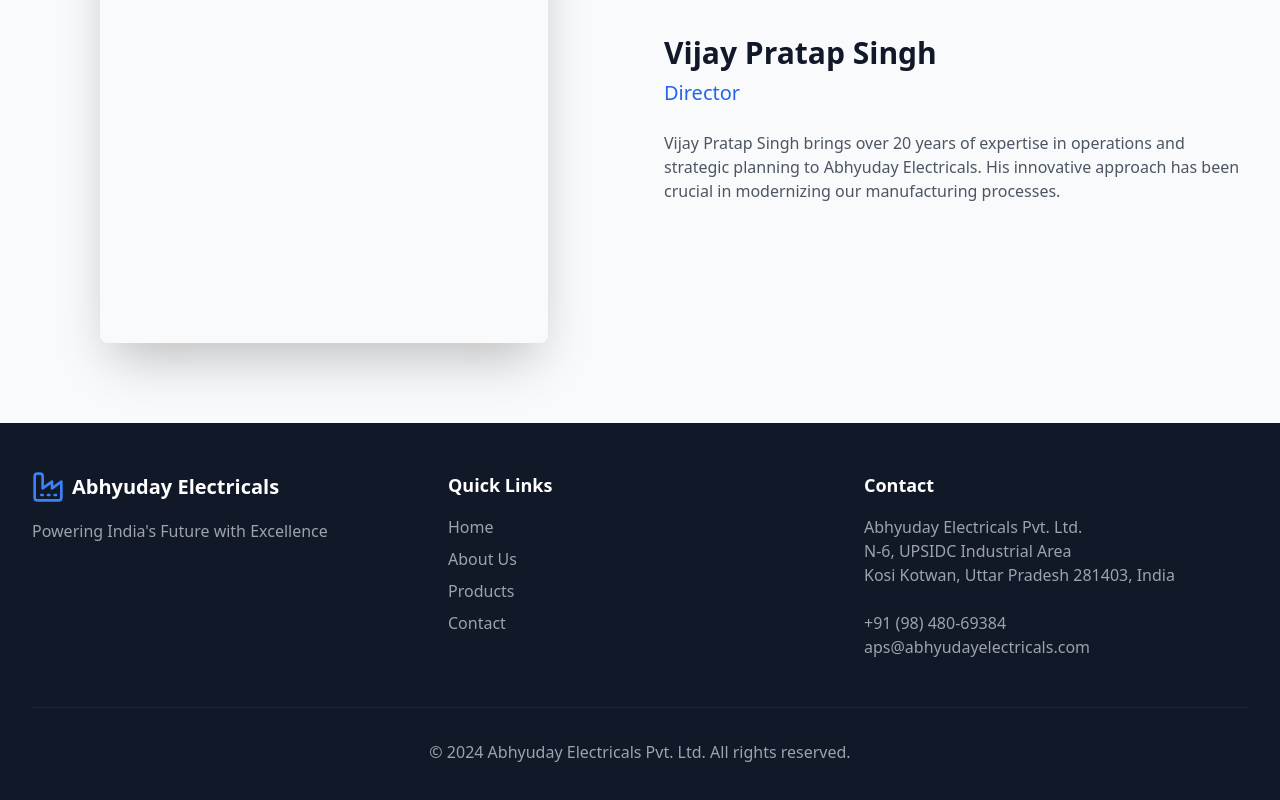
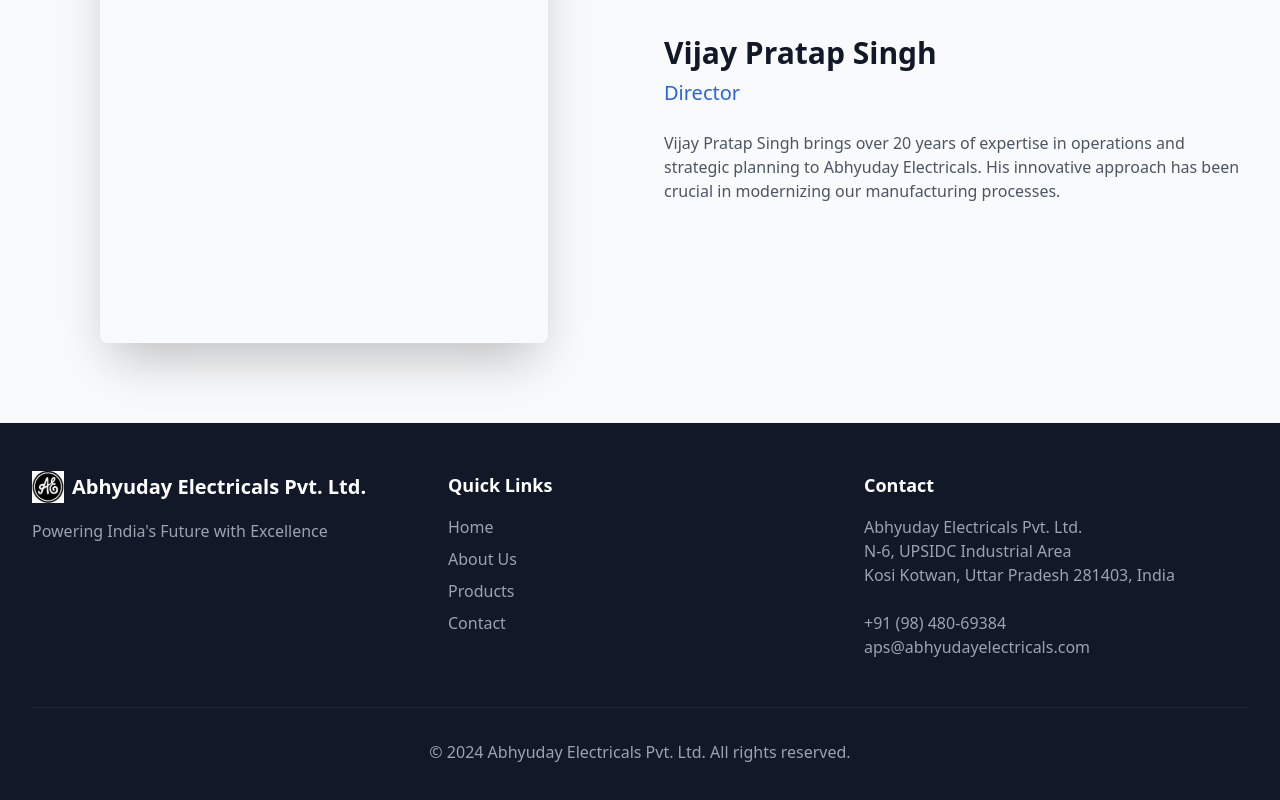
Before and after one commit to abhyudayelectricals/abhyudayelectricals.github.io, a React (Vite) app: page /#/about in a window 1280 px wide. Shown: the part 1782-2582 px from the top of the page. Built offline with nearby package versions, Linux system fonts and the light colour scheme.

Commit message:
update footer

```diff
--- a/src/components/Footer.tsx
+++ b/src/components/Footer.tsx
@@ -1,6 +1,7 @@
 import React from 'react';
 import { Factory } from 'lucide-react';
 import { Link, useLocation, useNavigate } from 'react-router-dom';
+import logo from '/media/logo.png';
 
 export default function Footer() {
   const currentYear = new Date().getFullYear();
@@ -34,8 +35,8 @@
           {/* Brand */}
           <div className="space-y-4">
             <div className="flex items-center">
-              <Factory className="h-8 w-8 text-blue-500" />
-              <span className="ml-2 text-xl font-bold">Abhyuday Electricals</span>
+            <img src={logo} alt="Logo" className="h-8 w-8" />
+              <span className="ml-2 text-xl font-bold">Abhyuday Electricals Pvt. Ltd.</span>
             </div>
             <p className="text-gray-400">
               Powering India's Future with Excellence
```
Also changed, not shown: 1 other file (tests, documents, lock files or other folders).
